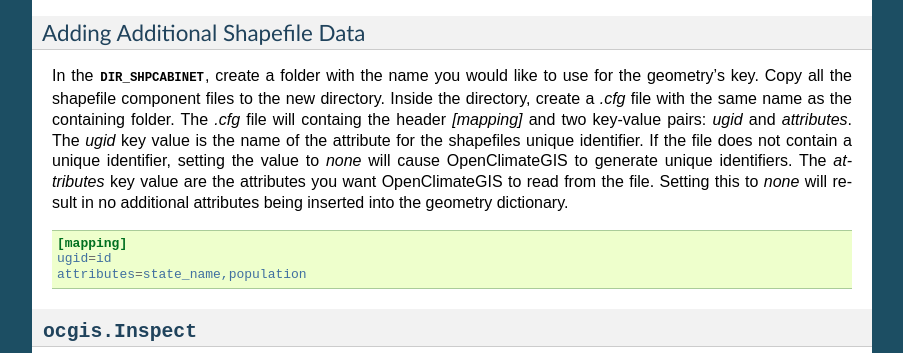
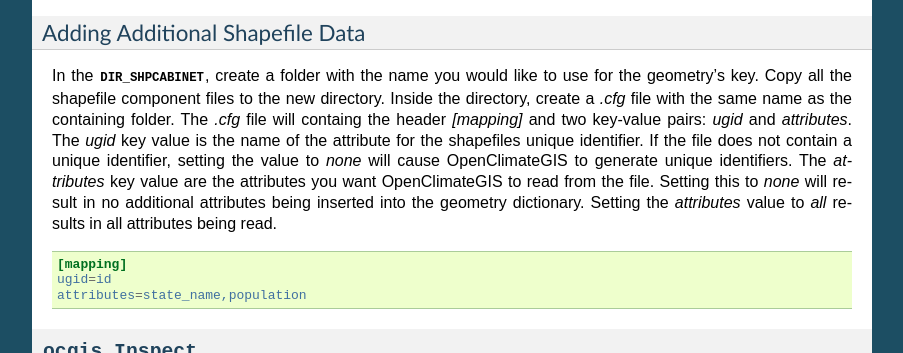
Before and after one commit to NCPP/ocgis, a Sphinx documentation site: the page built from doc/api.rst, in a window 1280 px wide and 900 px high, scrolled down 3754 px, cut to the strip 87-440 px from the top of the window. Shown: the whole strip, without its empty margins (198-1101 px from the left). Built offline with Sphinx 7.4.7, drawn with Linux system fonts in a browser that asks for light colours; formulas are drawn with MathJax 3.

Commit message:
doc changes

```diff
--- a/doc/api.rst
+++ b/doc/api.rst
@@ -210,7 +210,7 @@
 Adding Additional Shapefile Data
 --------------------------------
 
-In the :attr:`~ocgis.env.DIR_SHPCABINET`, create a folder with the name you would like to use for the geometry's key. Copy all the shapefile component files to the new directory. Inside the directory, create a `.cfg` file with the same name as the containing folder. The `.cfg` file will containg the header `[mapping]` and two key-value pairs: `ugid` and `attributes`. The `ugid` key value is the name of the attribute for the shapefiles unique identifier. If the file does not contain a unique identifier, setting the value to `none` will cause OpenClimateGIS to generate unique identifiers. The `attributes` key value are the attributes you want OpenClimateGIS to read from the file. Setting this to `none` will result in no additional attributes being inserted into the geometry dictionary.
+In the :attr:`~ocgis.env.DIR_SHPCABINET`, create a folder with the name you would like to use for the geometry's key. Copy all the shapefile component files to the new directory. Inside the directory, create a `.cfg` file with the same name as the containing folder. The `.cfg` file will containg the header `[mapping]` and two key-value pairs: `ugid` and `attributes`. The `ugid` key value is the name of the attribute for the shapefiles unique identifier. If the file does not contain a unique identifier, setting the value to `none` will cause OpenClimateGIS to generate unique identifiers. The `attributes` key value are the attributes you want OpenClimateGIS to read from the file. Setting this to `none` will result in no additional attributes being inserted into the geometry dictionary. Setting the `attributes` value to `all` results in all attributes being read.
 
 .. code-block:: ini
 
```
